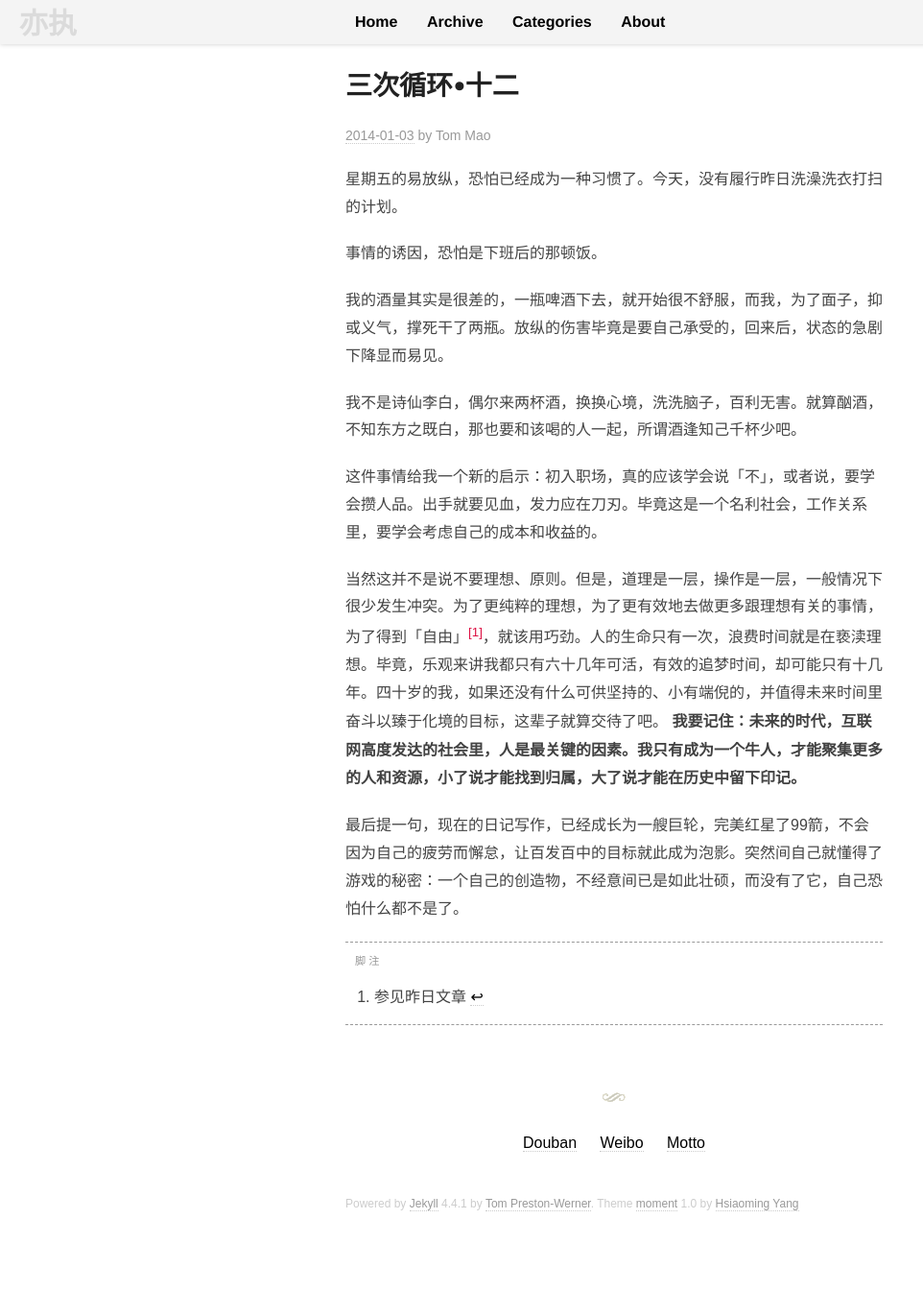
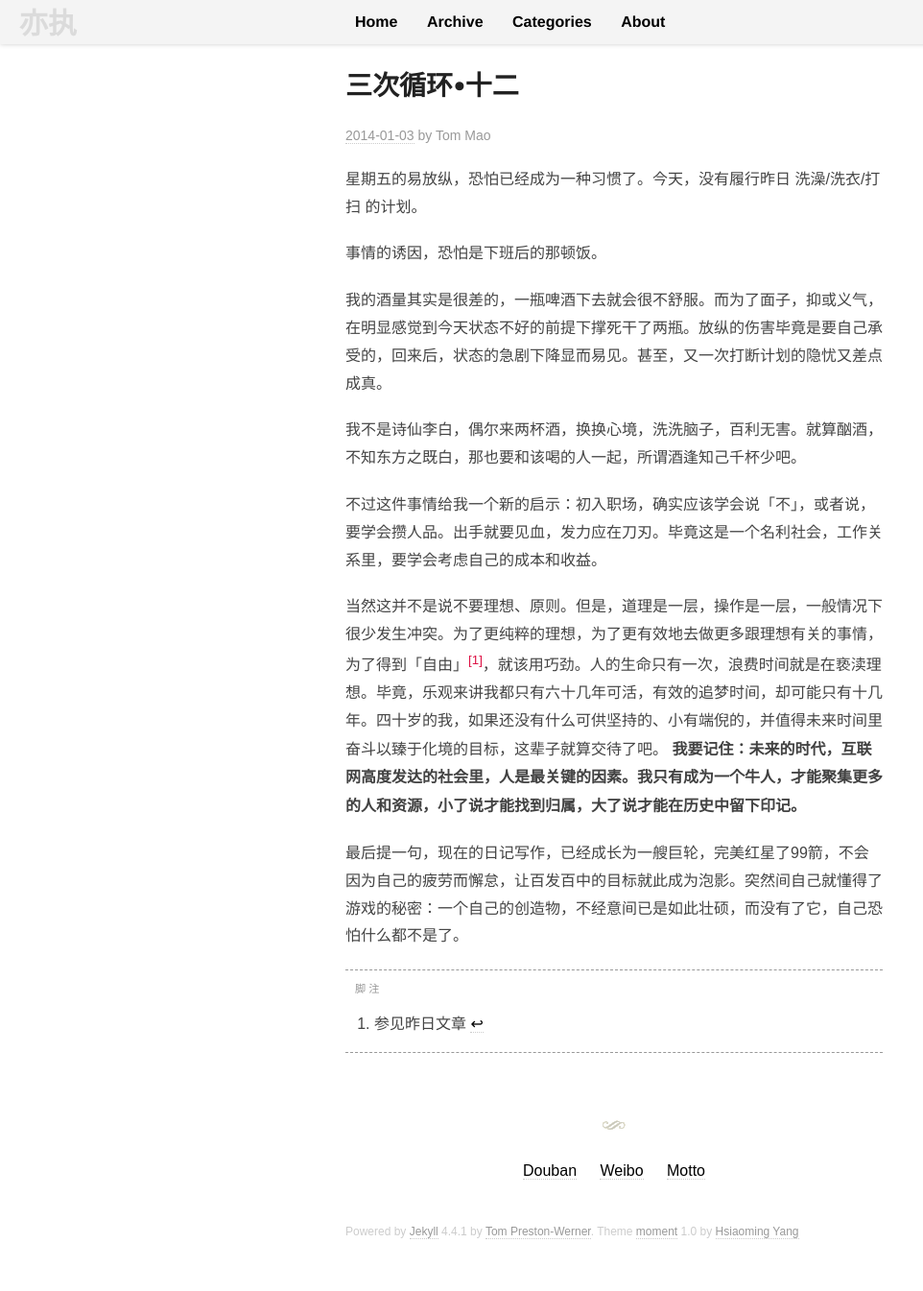
Before and after one commit to fanyange/fanyange.github.io, a Jekyll site: the page built from _posts/2014-01-03-new3-12th.md, in a window 1280 px wide. Shown: the whole page at 96% size, without its empty margins (0-962 px from the left). Built offline with Jekyll 4.4.1, drawn with Linux system fonts in a browser that asks for light colours; some web fonts are replaced; comment, search, counter and statistics services are not loaded; before the commit the page ends 1316 px from its top, so only the background shows below that.

Commit message:
修改文章语句

```diff
--- a/_posts/2014-01-03-new3-12th.md
+++ b/_posts/2014-01-03-new3-12th.md
@@ -5,15 +5,15 @@ categories: 日知录
 ---
 
 
-星期五的易放纵，恐怕已经成为一种习惯了。今天，没有履行昨日洗澡洗衣打扫的计划。
+星期五的易放纵，恐怕已经成为一种习惯了。今天，没有履行昨日 洗澡/洗衣/打扫 的计划。
 
 事情的诱因，恐怕是下班后的那顿饭。
 
-我的酒量其实是很差的，一瓶啤酒下去，就开始很不舒服，而我，为了面子，抑或义气，撑死干了两瓶。放纵的伤害毕竟是要自己承受的，回来后，状态的急剧下降显而易见。
+我的酒量其实是很差的，一瓶啤酒下去就会很不舒服。而为了面子，抑或义气，在明显感觉到今天状态不好的前提下撑死干了两瓶。放纵的伤害毕竟是要自己承受的，回来后，状态的急剧下降显而易见。甚至，又一次打断计划的隐忧又差点成真。
 
 我不是诗仙李白，偶尔来两杯酒，换换心境，洗洗脑子，百利无害。就算酗酒，不知东方之既白，那也要和该喝的人一起，所谓酒逢知己千杯少吧。
 
-这件事情给我一个新的启示：初入职场，真的应该学会说「不」，或者说，要学会攒人品。出手就要见血，发力应在刀刃。毕竟这是一个名利社会，工作关系里，要学会考虑自己的成本和收益的。
+不过这件事情给我一个新的启示：初入职场，确实应该学会说「不」，或者说，要学会攒人品。出手就要见血，发力应在刀刃。毕竟这是一个名利社会，工作关系里，要学会考虑自己的成本和收益。
 
 当然这并不是说不要理想、原则。但是，道理是一层，操作是一层，一般情况下很少发生冲突。为了更纯粹的理想，为了更有效地去做更多跟理想有关的事情，为了得到「自由」[^1]，就该用巧劲。人的生命只有一次，浪费时间就是在亵渎理想。毕竟，乐观来讲我都只有六十几年可活，有效的追梦时间，却可能只有十几年。四十岁的我，如果还没有什么可供坚持的、小有端倪的，并值得未来时间里奋斗以臻于化境的目标，这辈子就算交待了吧。 __我要记住：未来的时代，互联网高度发达的社会里，人是最关键的因素。我只有成为一个牛人，才能聚集更多的人和资源，小了说才能找到归属，大了说才能在历史中留下印记。__
 
```
